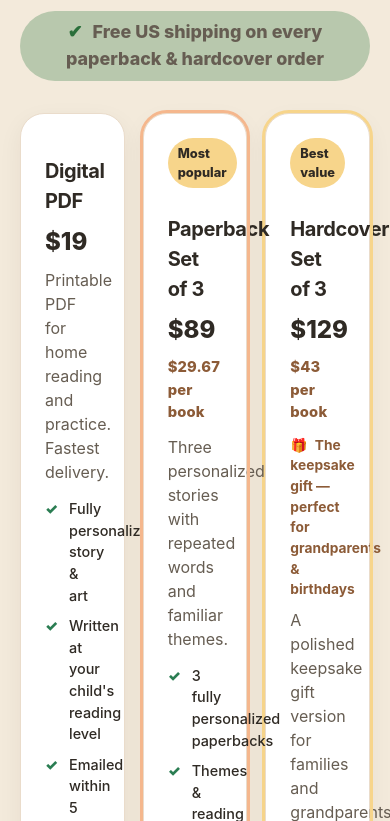
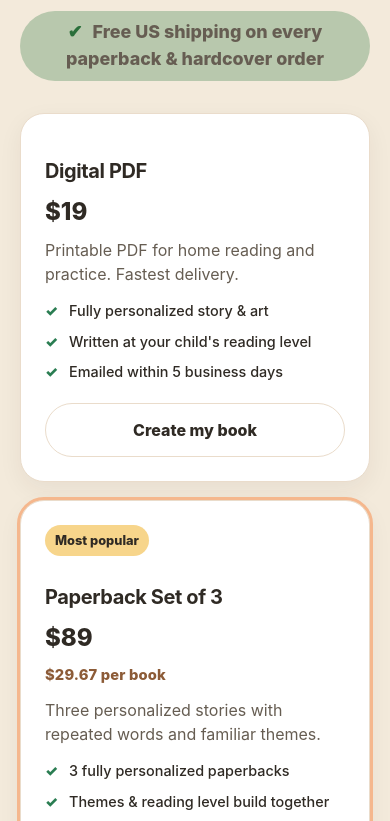
Before and after one commit to thorunderdahl-tech/customlearntoread, a Next.js app: page / in a window 390 px wide. Shown: the part 3063-3884 px from the top of the page. Built offline with nearby package versions, Linux system fonts and the light colour scheme; no server answers.

Commit message:
Mobile: stack pricing-grid-3 + responsive levels/values grids

```diff
--- a/app/globals.css
+++ b/app/globals.css
@@ -688,7 +688,7 @@ details[open] summary { margin-bottom: 8px; }
   line-height: 1.1;
   margin: 0 0 22px;
 }
-@media (max-width: 700px) {
+@media (max-width: 860px) {
   .values-grid { grid-template-columns: 1fr; }
 }
 
@@ -988,9 +988,13 @@ details[open] summary { margin-bottom: 8px; }
   .city-state-zip { grid-template-columns: 1fr; }
 }
 @media (max-width: 900px) {
-  .hero, .steps-grid, .pricing-grid, .levels-grid, .subscription-card { grid-template-columns: 1fr; }
+  .hero, .steps-grid, .pricing-grid, .pricing-grid-3, .subscription-card { grid-template-columns: 1fr; }
+  .levels-grid { grid-template-columns: 1fr 1fr; }
   .hero-card { transform: none; }
   .book-cover { min-height: 320px; }
+}
+@media (max-width: 520px) {
+  .levels-grid { grid-template-columns: 1fr; }
 }
 
 /* ===== Polish batch: typography, header, trust, formats, testimonials, order ===== */
```
